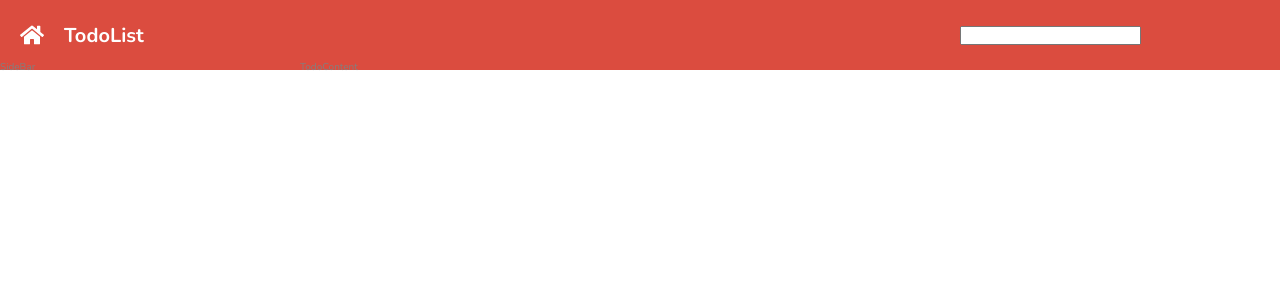
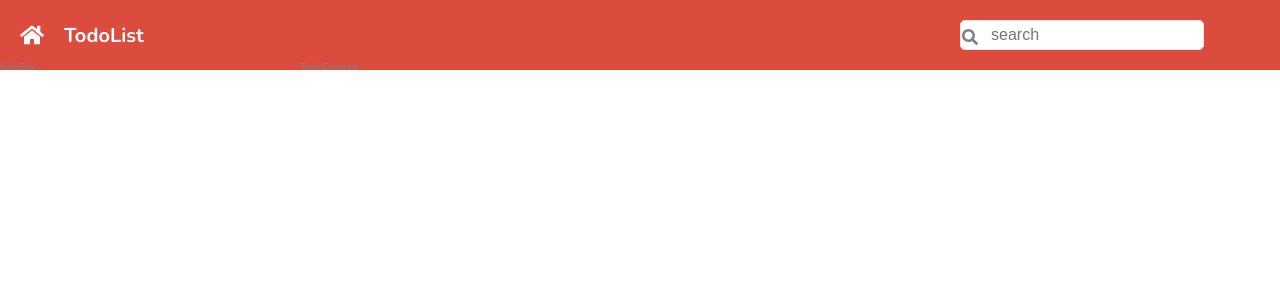
Before and after one commit to Surachotkit/CC15-Todolist, a React (Create React App) app: page / in a window 1280 px wide. Shown: the top 300 px of the page. Built offline with nearby package versions, Linux system fonts and the light colour scheme.

Commit message:
refacor:searchbar

```diff
--- a/src/App.js
+++ b/src/App.js
@@ -1,22 +1,12 @@
 import "./App.scss";
 import { FaHome } from 'react-icons/fa';
+import Header from "./Header";
 
 function App() {
   return (
     <div className="todo">
       <div className="todo__header">
-        <header className="header">
-          <div className="header__logo">
-            <FaHome/>
-          </div>
-          <div className="header__text">
-            <h1>TodoList</h1>
-          </div>
-          <div className="header__search">
-            <input />
-          </div>
-
-        </header>
+        <Header/>
       </div>
       <div className="todo__sidebar">SideBar</div>
       <div className="todo__content">TodoContent</div>
--- a/src/App.scss
+++ b/src/App.scss
@@ -1,6 +1,4 @@
 @import './index.scss';
-$header-heigh: 60px;  //สามารถ แก้ที่เดียวได้เลย
-$sidebar-width: 300px;
 
 
 .todo{
@@ -40,29 +38,3 @@
     }
 
 }
-
-
-// HEADER
-.header{
-    display: flex;
-    align-items: center;
-    gap: 20px;
-
-    background-color: $primary;
-    height: $header-heigh;
-    padding: 5px 20px;
-
-    &__logo{
-        font-size: 2.4rem;
-        color: $white;
-        display: flex;
-    }
-
-    &__text{
-        flex: 1;
-        color: $white;
-    }
-    &__search{
-        min-width: 300px;
-    }
-}
--- /dev/null
+++ b/src/Header.jsx
@@ -0,0 +1,21 @@
+import { FaHome, FaSearch } from "react-icons/fa";
+import Search from "./Search";
+import "./Header.scss";
+
+function Header() {
+  return (
+    <header className="header">
+      <div className="header__logo">
+        <FaHome />
+      </div>
+      <div className="header__text">
+        <h1>TodoList</h1>
+      </div>
+      <div className="header__search">
+        <Search/>
+      </div>
+    </header>
+  );
+}
+
+export default Header;
--- /dev/null
+++ b/src/Header.scss
@@ -0,0 +1,49 @@
+@import './index.scss';
+
+// HEADER
+.header{
+    display: flex;
+    align-items: center;
+    gap: 20px;
+
+    background-color: $primary;
+    height: $header-heigh;
+    padding: 5px 20px;
+
+    &__logo{
+        font-size: 2.4rem;
+        color: $white;
+        display: flex;
+        cursor: pointer;
+    }
+
+    &__text{
+        flex: 1;
+        color: $white;
+    }
+    &__search{
+        min-width: 300px;
+    }
+}
+
+.search{
+    position: relative;
+
+    &__icon{
+        position: absolute;
+        left: 10px;
+        top: 30%;
+        transform: translate(-50%);
+        font-size: 1.6rem;
+        display: flex;
+    }
+    &__input{
+        // width: 100%;
+        padding: 5px;
+        padding-left: 30px;
+        border-radius: 5px;
+        border: 1px solid $grey-light;
+        font-size: 1.6rem;
+        outline: none;
+    }
+}
--- /dev/null
+++ b/src/Search.jsx
@@ -0,0 +1,14 @@
+import { FaSearch } from "react-icons/fa";
+
+function Search(){
+    return (
+        <div className="search">
+          <span className="search__icon">
+            <FaSearch />
+          </span>
+          <input type="text" placeholder="search" className="search__input" />
+        </div>
+    )
+}
+
+export default Search;
--- a/src/index.scss
+++ b/src/index.scss
@@ -4,6 +4,9 @@
 $grey-light: #eaeaea;
 $grey-dark: #808080;
 $white: #fff;
+$header-heigh: 60px;  //สามารถ แก้ที่เดียวได้เลย
+$sidebar-width: 300px;
+
 
 // Global Reset
 *,
```
Also changed, not shown: 1 other file (tests, documents, lock files or other folders).
